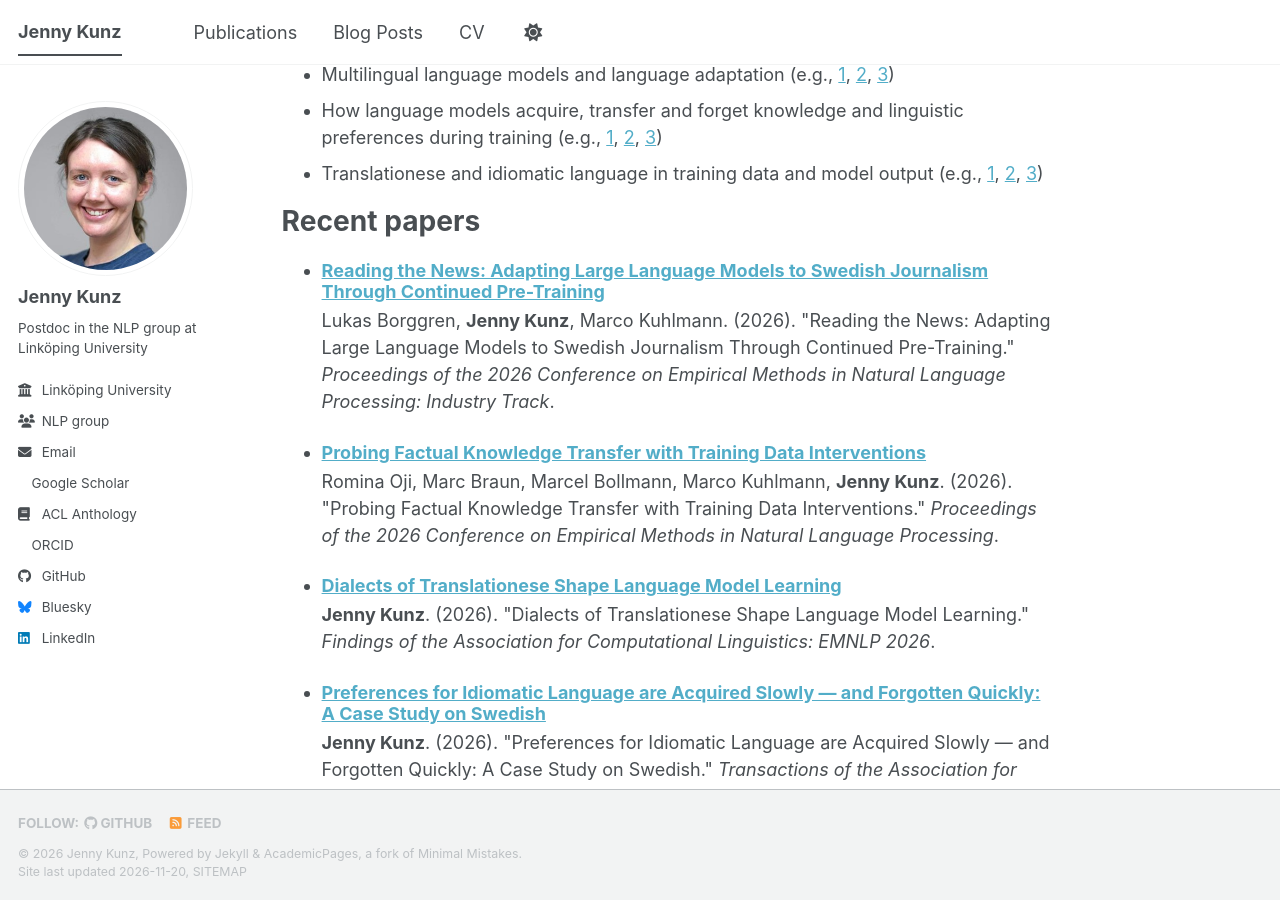
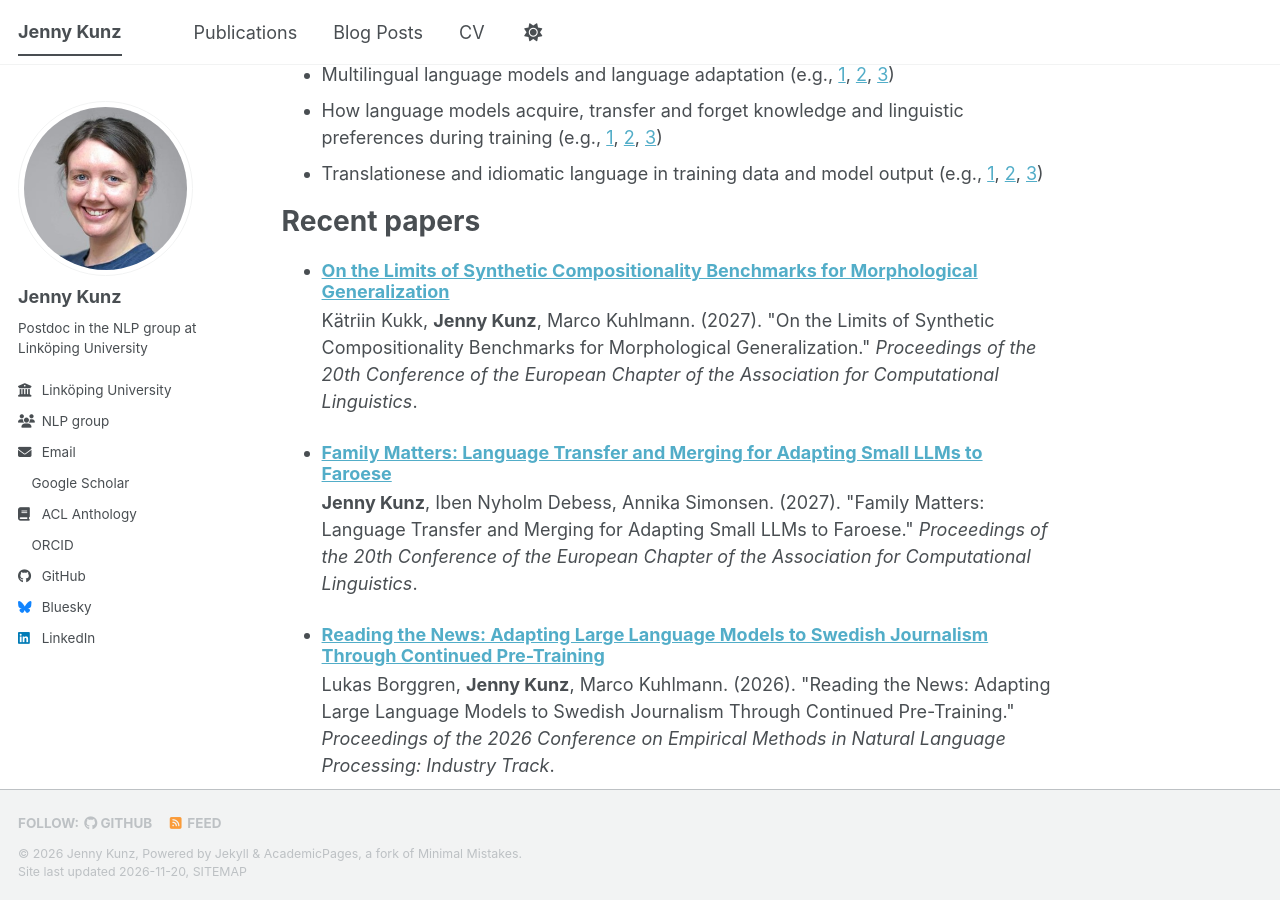
Before and after one commit to jekunz/jekunz.github.io, a Jekyll site: the page built from _pages/about.md, in a window 1280 px wide and 900 px high, scrolled down 395 px. Built offline with Jekyll 4.4.1, drawn with Linux system fonts in a browser that asks for light colours; a script bundle is joined from its source files by our own code; a style sheet for code colours, icons or effects is not loaded.

Commit message:
eacl papers

```diff
--- a/markdown_generator/pubsFromBib.py
+++ b/markdown_generator/pubsFromBib.py
@@ -30,6 +30,8 @@ MY_NAME = "Jenny Kunz"
 
 # Bib keys of papers to list under "Selected papers" on the front page
 SELECTED = {
+    "kukk-etal-2027-limits",
+    "kunz-etal-2027-family",
     "kunz-2026-preferences",
     "oji-etal-2026-probing",
     "kunz-2026-dialects",
```
Also changed, not shown: _publications/2027-03-01-Family-Matters-Language-Transfer-and-Merging-for-Adapting-Small-LLMs-to-Faroese.md (+1 -0 lines), _publications/2027-03-01-On-the-Limits-of-Synthetic-Compositionality-Benchmarks-for-Morphological-General.md (+1 -0 lines).
